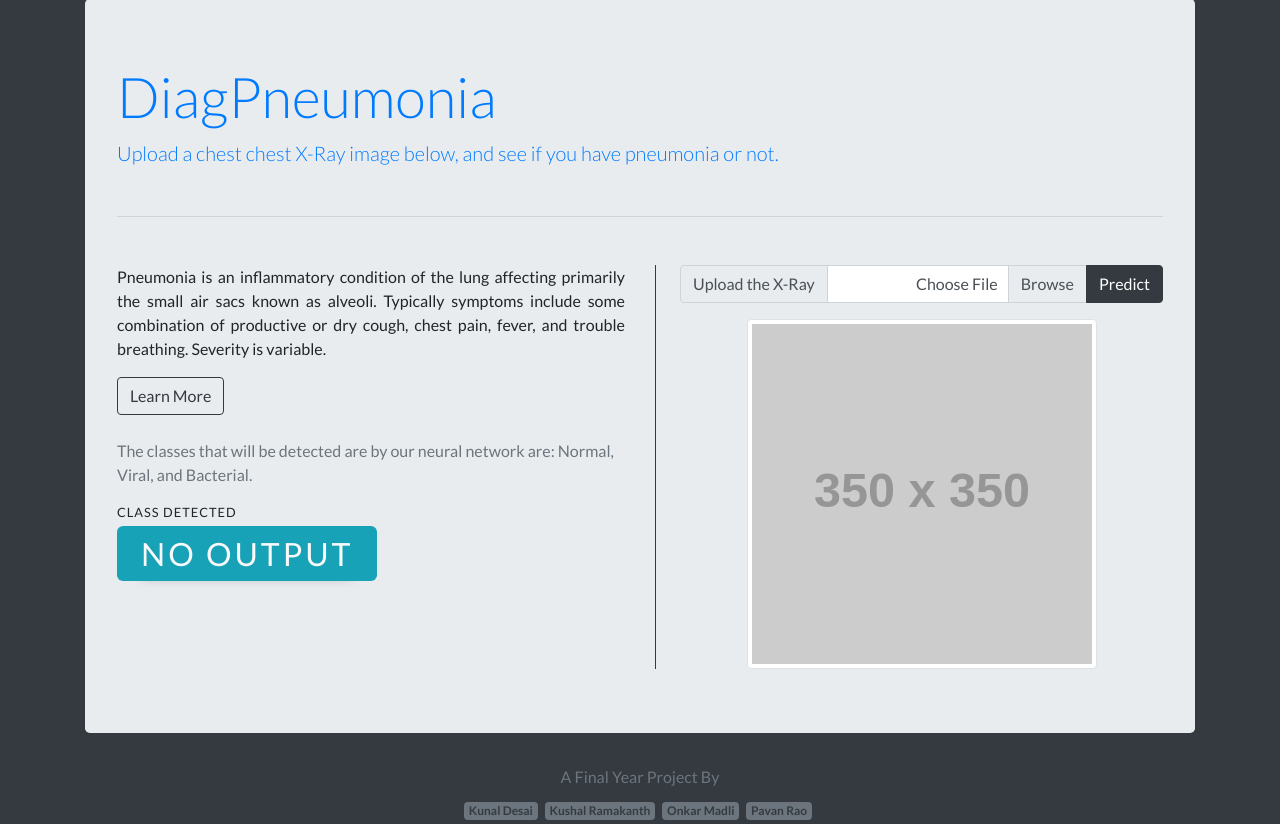
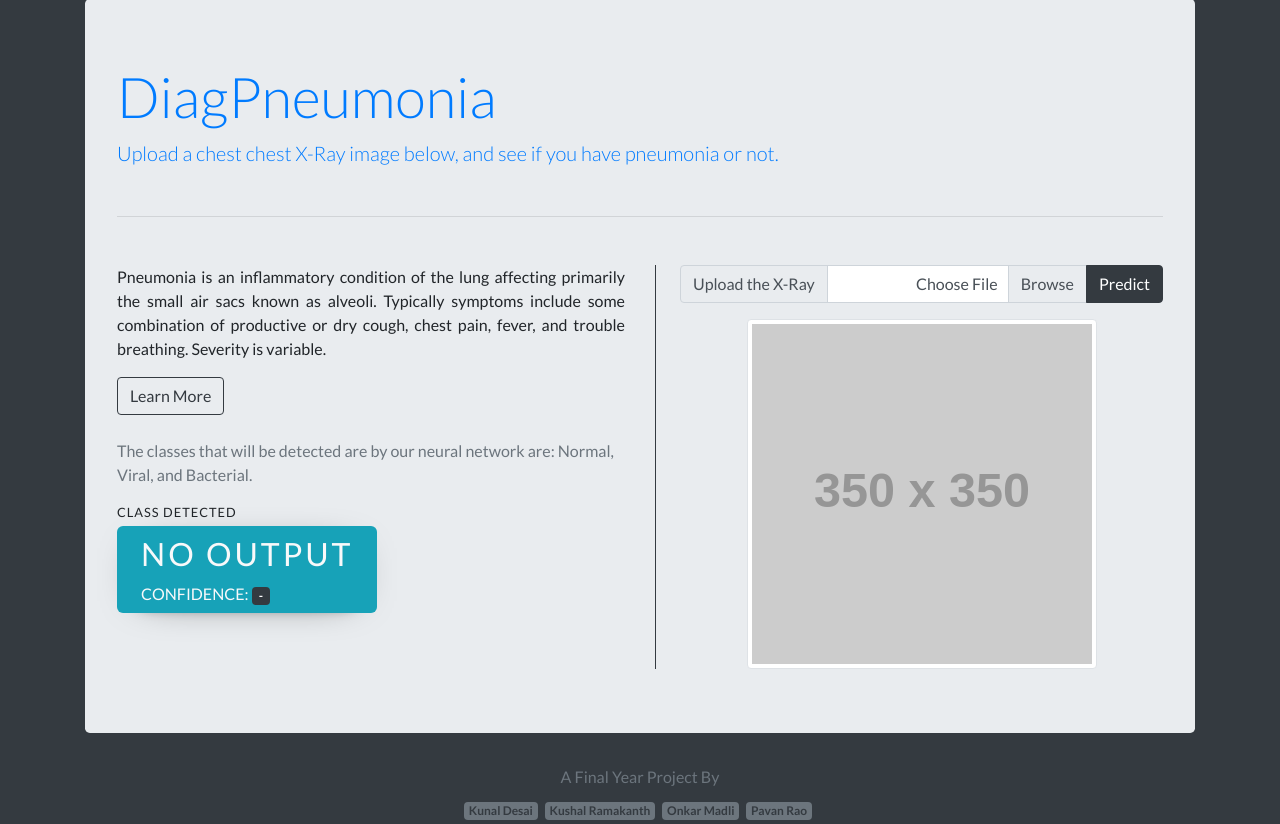
Before and after one commit to pavanpej/diag-pneumonia, a Flask app: page / in a window 1280 px wide. Shown: the part 25-849 px from the top of the page. Run offline with Flask 2, Linux system fonts and the light colour scheme; grey boxes labelled with a size stand in for pictures from a placeholder-image service; some libraries are stand-ins or nearby versions.

Commit message:
add confidence

```diff
--- a/templates/index.html
+++ b/templates/index.html
@@ -34,12 +34,14 @@
                   and Bacterial.</p>
                 <small class="output mb-1">Class detected</small>
                 <div id="classOutput" class="text-light classOutput">
-                  No Output
+                  <span id="classText">No Output</span>
+                  <small>Confidence: <span class="badge badge-dark" id="confidenceNP"> &nbsp;-&nbsp; </span></small>
                 </div>
                 <div id="classOutputPneumoniaWrapper" class="mt-3">
                   <small class="output mb-1">Type of Penumonia</small>
                   <div id="classOutputPneumonia" class="text-light classOutput">
-                    No Output
+                    <span id="classTextPneumonia">No Output</span>
+                    <small>Confidence: <span class="badge badge-dark" id="confidenceBV"> &nbsp;-&nbsp; </span></small>
                   </div>
                 </div>
               </div>
```
